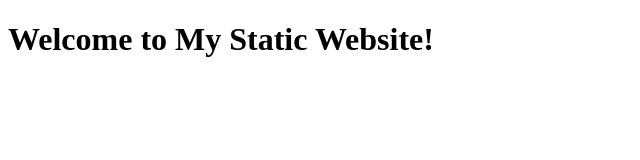
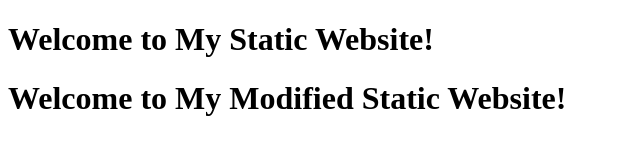
Before and after one commit to Hemanth037/practice-terraform-project, a plain HTML site: page index.html in a window 1280 px wide. Shown: the whole page, without its empty margins (0-640 px from the left). Drawn offline with Linux system fonts and the light colour scheme.

Commit message:
modified

```diff
--- a/index.html
+++ b/index.html
@@ -5,5 +5,8 @@
 </head>
 <body>
     <h1>Welcome to My Static Website!</h1>
+    <h1>Welcome to My Modified Static Website!</h1>
+
+
 </body>
 </html>
```
